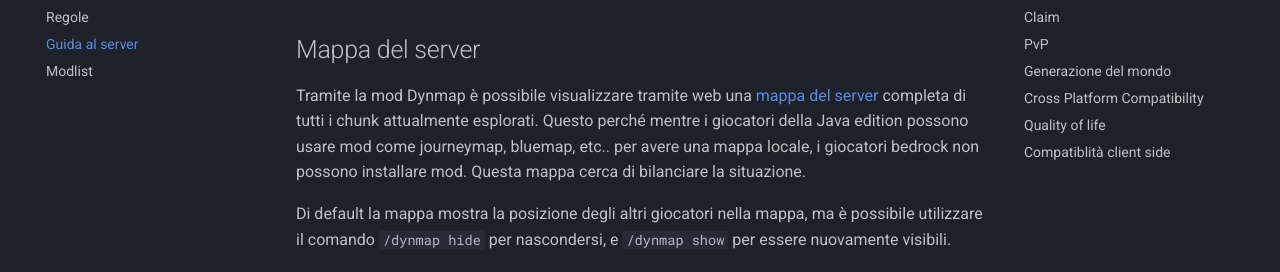
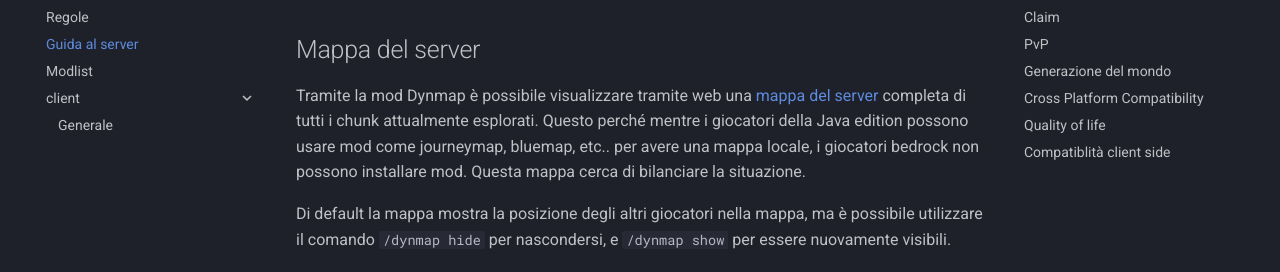
Before and after one commit to Sbekucraft/Sbekucraft-2.0-Wiki, an MkDocs documentation site: the page built from docs/guida.md, in a window 1280 px wide. Shown: the part 148-420 px from the top of the page. Built offline with MkDocs 1.6.1 and Material for MkDocs 9.7.7, drawn with Linux system fonts in a browser that asks for light colours.

Commit message:
Aggiunta sezione client

```diff
--- /dev/null
+++ b/docs/client/client-index.md
@@ -0,0 +1 @@
+# Generale
--- a/mkdocs.yml
+++ b/mkdocs.yml
@@ -4,8 +4,12 @@ theme:
   palette:
     scheme: slate
     primary: black
+  features:
+    - navigation.expand
 nav:
   - 'index.md'
   - 'regole.md'
   - 'guida.md'
   - 'modlist.md'
+  - client:
+    - 'client/client-index.md'
```
